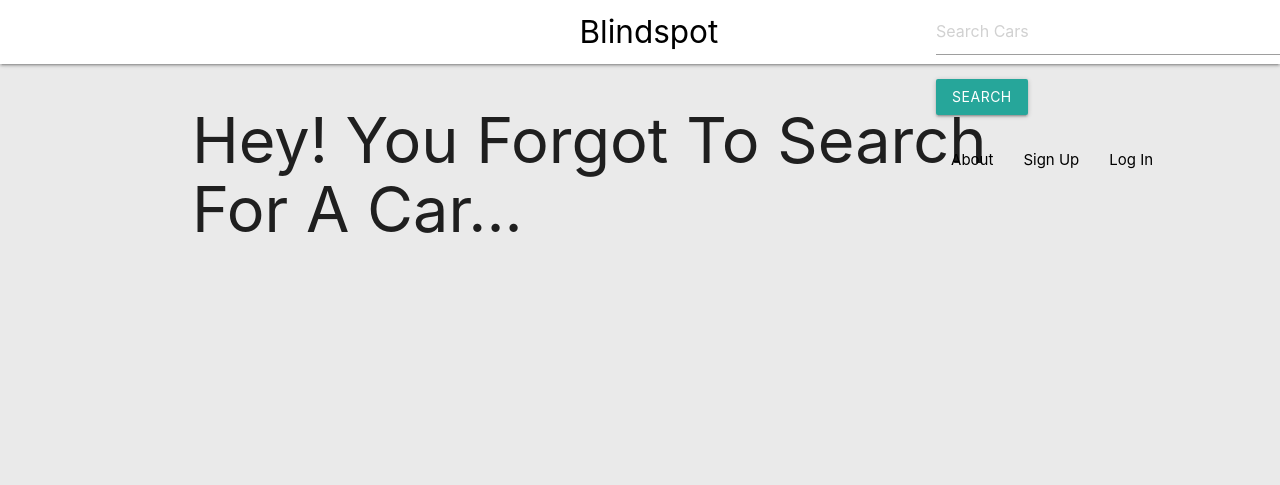
After one commit to tesh510/blindspot, a Django app: page /cars/search_cars in a window 1280 px wide. The commit adds this page. Shown: the top 485 px of the page. Run offline with Django 4.2, Linux system fonts and the light colour scheme.

Commit message:
searchbar

```diff
--- a/main_app/templates/base.html
+++ b/main_app/templates/base.html
@@ -23,6 +23,12 @@
                     <li><a href="/" class="brand-logo center black-text">&nbsp;&nbsp;Blindspot</a></li>
                 </ul>
                 <ul class="right hide-on-med-and-down">
+                    <form class="d-flex" method=POST action="{% url 'search_cars' %}">
+                      {% csrf_token %}
+
+                      <input class="form-control me-2" type="search" placeholder="Search Cars" aria-label="Search" name="searched">
+                      <button class="btn btn-outline-secondary" type="submit">Search</button>
+                    </form>
                     <li><a href="{% url 'about' %}" class="black-text">About</a></li>
                     {% if user.is_authenticated %}
                     <li><a href="{% url 'cars_create' %}" class="black-text">Add a Car</a></li>
@@ -36,6 +42,7 @@
                     {% endif %}
                 </ul>
                 </ul>
+            </ul>
             </div>
         </nav>
     </header>
--- /dev/null
+++ b/main_app/templates/cars/search_cars.html
@@ -0,0 +1,44 @@
+{% extends 'base.html' %}
+
+{% block content %}
+
+	{% if searched %}
+		<h1>You Searched For {{ searched }}</h1>
+		<br/>
+
+		{% for car in cars %}
+
+			<div class="card">
+  <div class="card-header">
+    Car
+  </div>
+  <div class="card-body">
+    <h5 class="card-title">{{ car }}</h5>
+    <p class="card-text">
+    	<ul>
+    {% if car.make %}
+		<li>{{ car.make }}</li>
+	{% endif %}
+
+	{% if car.model %}
+		<li>{{ car.model }}</li>
+	{% endif %}
+
+	{% if car.year %}
+		<li>{{ car.year }}</li>
+	{% endif %}
+
+	</ul>
+
+
+    </p>
+  </div>
+</div>
+	<br/>
+		{% endfor %}
+
+	{% else %}
+		<h1>Hey! You Forgot To Search For A Car...</h1>
+	{% endif %}
+
+{% endblock %}
--- a/main_app/urls.py
+++ b/main_app/urls.py
@@ -6,6 +6,7 @@ urlpatterns = [
   path('about/', views.about, name='about'),
   path('cars/', views.cars_index, name='index'),
   path('cars/<int:car_id>/', views.cars_detail, name='detail'),
+  path('cars/search_cars', views.search_cars, name='search_cars'),
   path('cars/create/', views.CarCreate.as_view(), name='cars_create'),
   path('cars/<int:pk>/update/', views.CarUpdate.as_view(), name='cars_update'),
   path('cars/<int:pk>/delete/', views.CarDelete.as_view(), name='cars_delete'),
--- a/main_app/views.py
+++ b/main_app/views.py
@@ -12,16 +12,21 @@ from .models import Car, Review, Photo, Comment
 from .forms import CommentForm, ReviewForm
 
 # Define the home view
+
+
 def home(request):
   return render(request, 'home.html')
+
 
 def about(request):
   return render(request, 'about.html')
 
+
 @login_required
 def cars_index(request):
     cars = Car.objects.filter(user=request.user)
-    return render(request, 'cars/index.html', { 'cars': cars })
+    return render(request, 'cars/index.html', {'cars': cars})
+
 
 def cars_detail(request, car_id):
   car = Car.objects.get(id=car_id)
@@ -36,9 +41,11 @@ def cars_detail(request, car_id):
     'reviews': id_list,
   })
 
+
 class CarCreate(LoginRequiredMixin, CreateView):
   model = Car
   fields = ['make', 'model', 'year', 'engine', 'mileage']
+
   def form_valid(self, form):
     form.instance.user = self.request.user
     return super().form_valid(form)
@@ -53,6 +60,7 @@ class CarDelete(LoginRequiredMixin, DeleteView):
   model = Car
   success_url = '/cars/'
 
+
 @login_required
 def add_comment(request, car_id):
   form = CommentForm(request.POST)
@@ -62,22 +70,27 @@ def add_comment(request, car_id):
     new_comment.save()
   return redirect('detail', car_id=car_id)
 
+
 class CommentCreate(LoginRequiredMixin, CreateView):
   model = Comment
   fields = ['description']
+
   def form_valid(self, form):
     form.instance.user = self.request.user
     return super().form_valid(form)
+
 
 class CommentUpdate(LoginRequiredMixin, UpdateView):
   model = Comment
   fields = ['description']
   success_url = '/cars/'
 
+
 class CommentDelete(LoginRequiredMixin, DeleteView):
   model = Comment
   slug_field = 'product_slug'
   success_url = '/cars/'
+
 
 @login_required
 def add_review(request, car_id):
@@ -88,24 +101,28 @@ def add_review(request, car_id):
     new_review.save()
   return redirect('detail', car_id=car_id)
 
+
 class ReviewList(LoginRequiredMixin, ListView):
   model = Review
 
+
 class ReviewDetail(LoginRequiredMixin, DetailView):
   model = Review
+
 
 class ReviewCreate(LoginRequiredMixin, CreateView):
   model = Review
   fields = '__all__'
 
+
 class ReviewUpdate(LoginRequiredMixin, UpdateView):
   model = Review
   fields = ['description']
 
+
 class ReviewDelete(LoginRequiredMixin, DeleteView):
   model = Review
   success_url = '/reviews/'
-
 
 
 @login_required
@@ -113,7 +130,8 @@ def add_photo(request, car_id):
     photo_file = request.FILES.get('photo-file', None)
     if photo_file:
         s3 = boto3.client('s3')
-        key = uuid.uuid4().hex[:6] + photo_file.name[photo_file.name.rfind('.'):]
+        key = uuid.uuid4().hex[:6] + \
+                         photo_file.name[photo_file.name.rfind('.'):]
         try:
             bucket = os.environ['S3_BUCKET']
             s3.upload_fileobj(photo_file, bucket, key)
@@ -123,6 +141,7 @@ def add_photo(request, car_id):
             print('An error occurred uploading file to S3')
             print(e)
     return redirect('detail', car_id=car_id)
+
 
 def signup(request):
   error_message = ''
@@ -137,3 +156,18 @@ def signup(request):
   form = UserCreationForm()
   context = {'form': form, 'error_message': error_message}
   return render(request, 'registration/signup.html', context)
+
+
+def search_cars(request):
+	if request.method == "POST":
+		searched = request.POST['searched']
+		cars = Car.objects.filter(make__contains=searched)
+
+		return render(request,
+		'cars/search_cars.html',
+		{'searched':searched,
+		'cars':cars})
+	else:
+		return render(request,
+		'cars/search_cars.html',
+		{})
```
